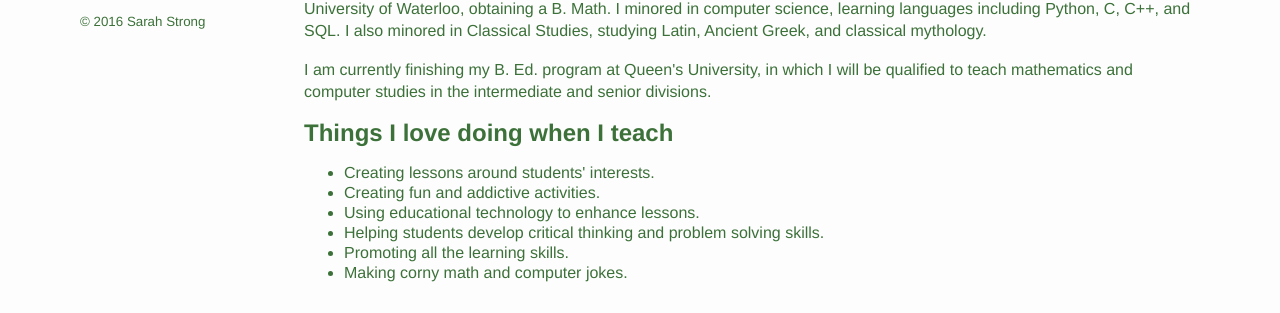
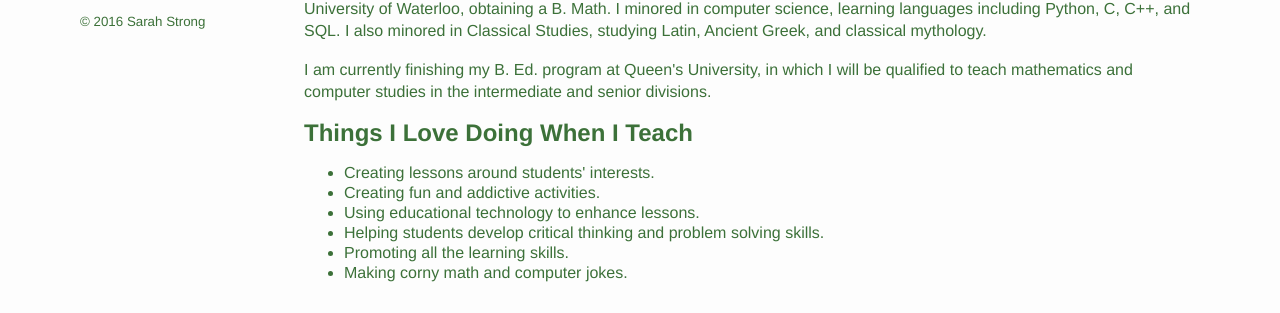
Before and after one commit to sarahstrong314/sarahstrong.ca, a Jekyll site: the page built from index.html, in a window 1280 px wide. Shown: the part 313-626 px from the top of the page. Built offline with Jekyll 4.4.1, drawn with Linux system fonts in a browser that asks for light colours; nearby versions of some CDN libraries; library files that are not in the unit come from our copies; Markdown is read by kramdown in place of the engine named in the settings.

Commit message:
Updated homepage

```diff
--- a/index.html
+++ b/index.html
@@ -15,7 +15,7 @@ title: Home
 <p>My favourite subject has always been mathematics. I pursued my passion in mathematics by studying Combinatorics at University of Waterloo, obtaining a B. Math. I minored in computer science, learning languages including Python, C, C++, and SQL. I also minored in Classical Studies, studying Latin, Ancient Greek, and classical mythology.</p>
 <p>I am currently finishing my B. Ed. program at Queen's University, in which I will be qualified to teach mathematics and computer studies in the intermediate and senior divisions.</p>
 
-<h2>Things I love doing when I teach</h2>
+<h2>Things I Love Doing When I Teach</h2>
 <ul>
   <li>Creating lessons around students' interests.</li>
   <li>Creating fun and addictive activities.</li>
```
